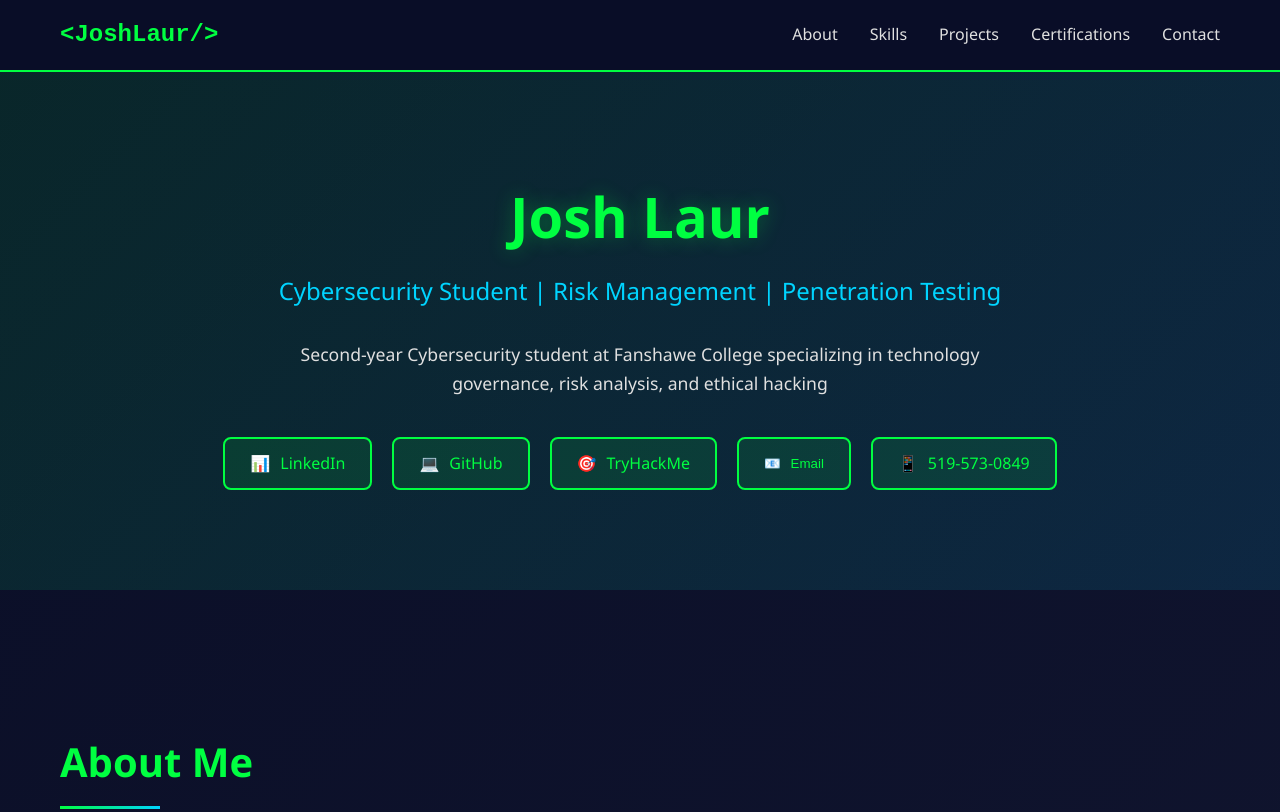
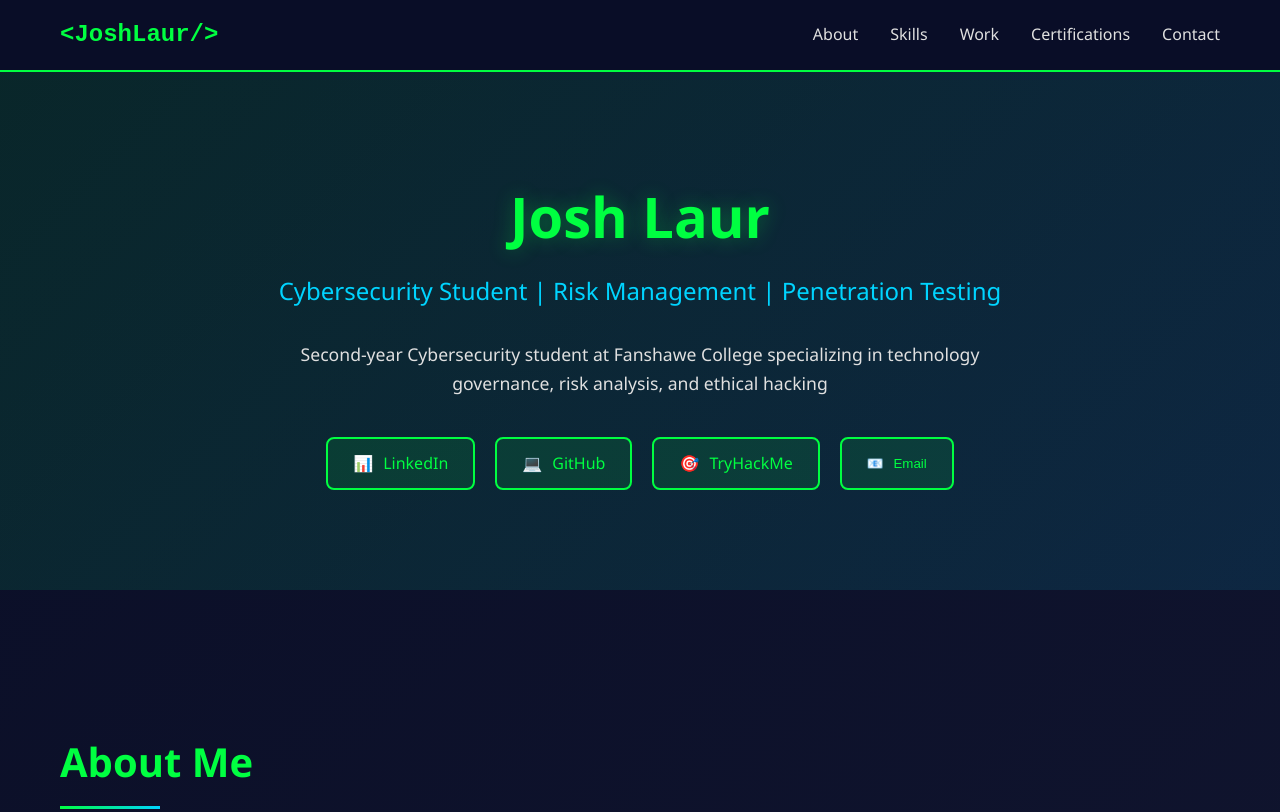
Before and after one commit to cyberguy123josh/Josh.Laur, a plain HTML site: page index.html in a window 1280 px wide. Shown: the top 812 px of the page. Drawn offline with Linux system fonts and the light colour scheme.

Commit message:
Update index.html

```diff
--- a/index.html
+++ b/index.html
@@ -520,7 +520,7 @@
             <ul>
                 <li><a href="#about">About</a></li>
                 <li><a href="#skills">Skills</a></li>
-                <li><a href="#projects">Projects</a></li>
+                <li><a href="#projects">Work</a></li>
                 <li><a href="#certifications">Certifications</a></li>
                 <li><a href="#contact">Contact</a></li>
             </ul>
@@ -546,9 +546,6 @@
             <button class="contact-btn" onclick="openEmailModal()">
                 <span>📧</span> Email
             </button>
-            <a href="tel:519-573-0849" class="contact-btn">
-                <span>📱</span> 519-573-0849
-            </a>
         </div>
     </section>
 
@@ -665,7 +662,7 @@
 
         <!-- Projects Section -->
         <section id="projects">
-            <h2>Featured Projects</h2>
+            <h2>Featured Work</h2>
             <div class="projects-grid">
                 <div class="project-card">
                     <h3>🎣 Phishing Simulation Campaign</h3>
```
